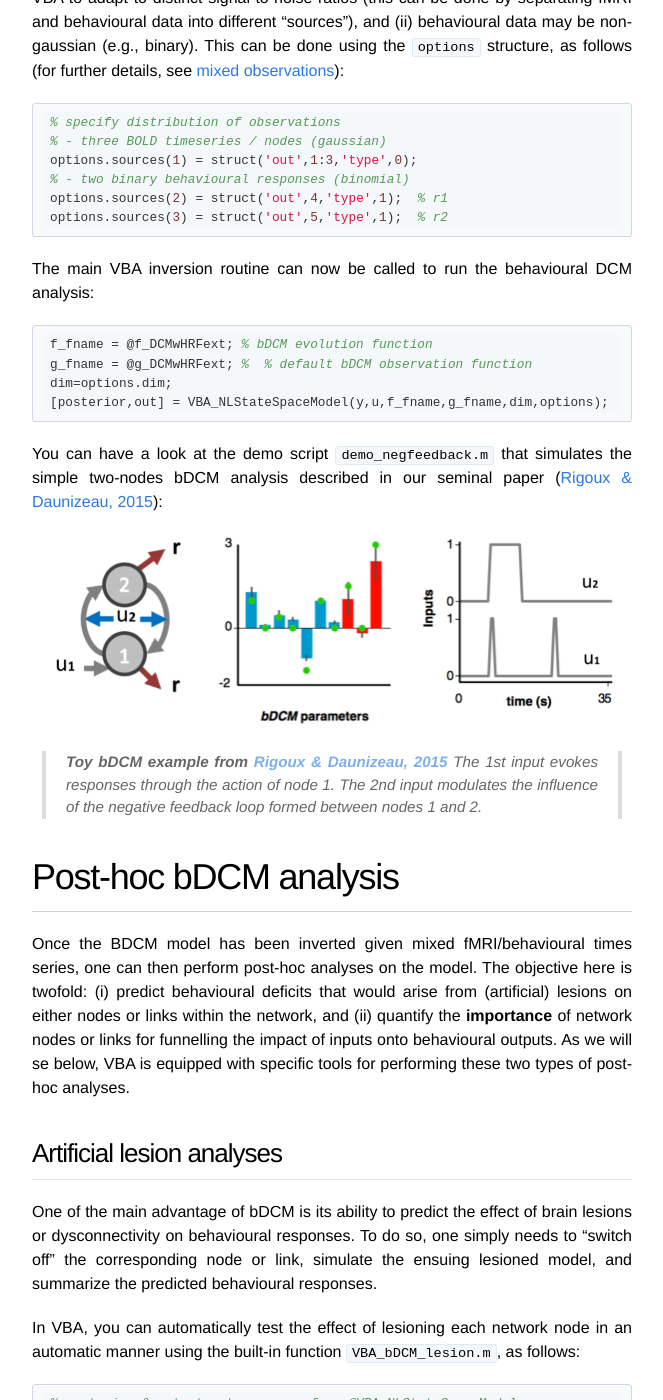
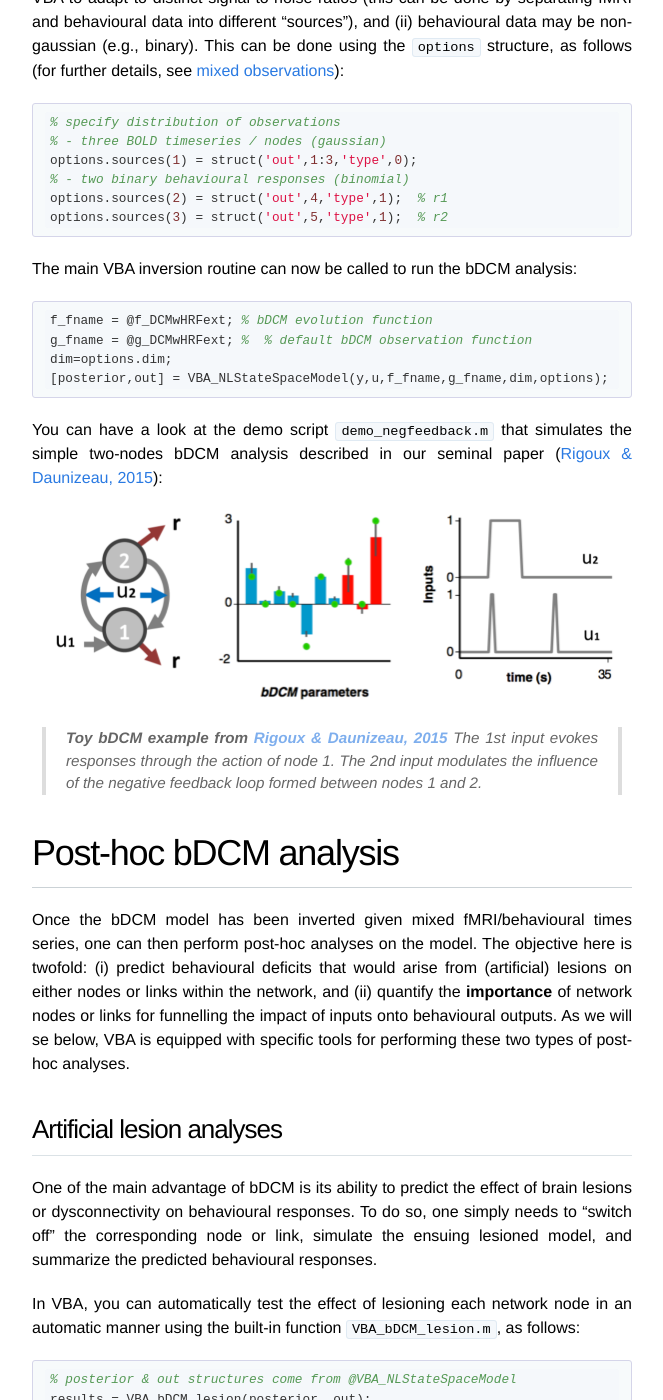
Before and after one commit to MBB-team/VBA-toolbox, a Jekyll site: the page built from _wiki/behavioural-DCM.md, in a window 1280 px wide and 1400 px high, scrolled down 6434 px. Shown: the whole window, without its empty margins (308-971 px from the left). Built offline with Jekyll 4.4.1, drawn with Linux system fonts in a browser that asks for light colours; nearby versions of some CDN libraries; formulas are drawn with MathJax 3.

Commit message:
Update behavioural-DCM.md

````diff
--- a/_wiki/behavioural-DCM.md
+++ b/_wiki/behavioural-DCM.md
@@ -159,7 +159,7 @@ options.sources(2) = struct('out',4,'type',1);  % r1
 options.sources(3) = struct('out',5,'type',1);  % r2
 ```
 
-The main VBA inversion routine can now be called to run the behavioural DCM analysis:
+The main VBA inversion routine can now be called to run the bDCM analysis:
 
 ```matlab
 f_fname = @f_DCMwHRFext; % bDCM evolution function
@@ -178,7 +178,7 @@ The 1st input evokes responses through the action of node 1. The 2nd input modul
 
 # Post-hoc bDCM analysis
 
-Once the BDCM model has been inverted given mixed fMRI/behavioural times series, one can then perform post-hoc analyses on the model. The objective here is twofold: (i) predict behavioural deficits that would arise from (artificial) lesions on either nodes or links within the network, and (ii) quantify the **importance** of network nodes or links for funnelling the impact of inputs onto behavioural outputs. As we will se below, VBA is equipped with specific tools for performing these two types of post-hoc analyses.
+Once the bDCM model has been inverted given mixed fMRI/behavioural times series, one can then perform post-hoc analyses on the model. The objective here is twofold: (i) predict behavioural deficits that would arise from (artificial) lesions on either nodes or links within the network, and (ii) quantify the **importance** of network nodes or links for funnelling the impact of inputs onto behavioural outputs. As we will se below, VBA is equipped with specific tools for performing these two types of post-hoc analyses.
 
 
 ## Artificial lesion analyses
````
